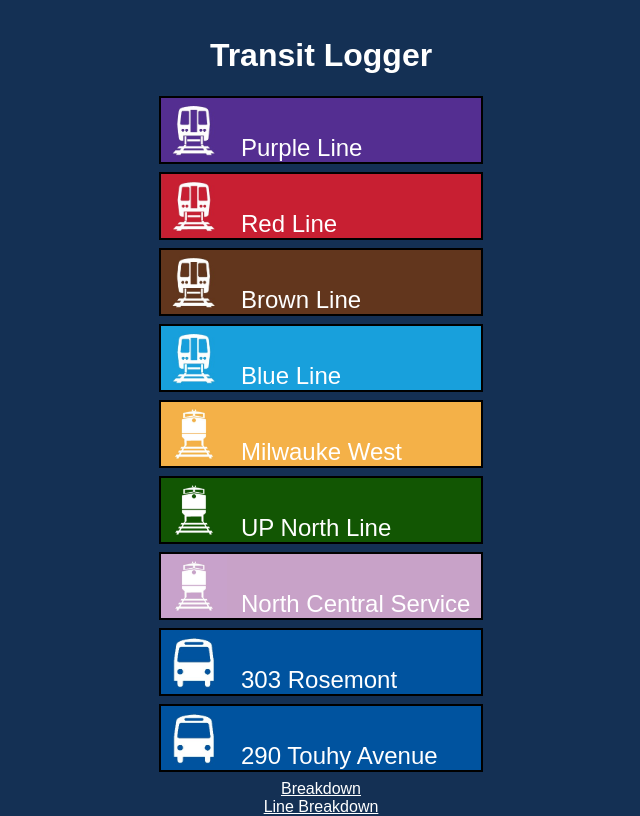
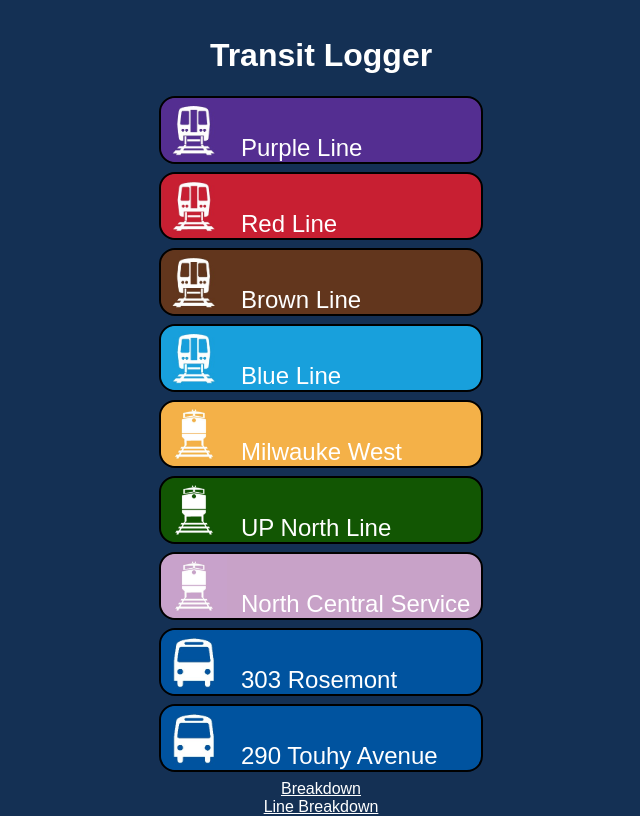
Before and after one commit to cgarcia33/transit-logger, a React (Create React App) app: page / in a window 1280 px wide. Shown: the whole page, without its empty margins (319-959 px from the left). Built offline with nearby package versions, Linux system fonts and the light colour scheme.

Commit message:
toggle buttons on TransitCard click

```diff
--- a/src/components/TransitCard/TransitCard.css
+++ b/src/components/TransitCard/TransitCard.css
@@ -3,6 +3,7 @@
   width: 20em;
   border: 2px solid;
   margin: 0.5em auto;
+  border-radius: 1rem;
 }
 
 .line-pic {
@@ -11,6 +12,7 @@
   background-size: contain;
   background-repeat: no-repeat;
   display: inline-block;
+  border-radius: 1rem;
 }
 
 .line-name {
@@ -19,3 +21,22 @@
   font-size: 1.5em;
   vertical-align: super;
 }
+
+.btn-row {
+  text-align: center;
+}
+
+.btn {
+  width: 6em;
+  height: 2.5em;
+  margin: 0 0.3em;
+  border-radius: 1rem;
+  background: #1e88e5;
+  color: white;
+  font-size: 1rem;
+  line-height: 1.2;
+  white-space: nowrap;
+  text-decoration: none;
+  padding: 0.25rem 0.5rem;
+  cursor: pointer;
+}
--- a/src/components/TransitCard/TransitCard.js
+++ b/src/components/TransitCard/TransitCard.js
@@ -2,12 +2,30 @@ import React, { Component } from "react";
 import "./TransitCard.css";
 
 class TransitCard extends Component {
-  state = {};
+  state = { showButtons: false };
+
+  handleClick = () => {
+    this.setState({ showButtons: !this.state.showButtons });
+  };
+
+  renderButtons = () => {
+    return this.state.showButtons ? (
+      <div className="btn-row">
+        <button className="btn">Start Trip</button>
+        <button className="btn">Breakdown</button>
+      </div>
+    ) : null;
+  };
 
   render() {
     const line = this.props.transitLine;
     return (
-      <div className="line-box" style={{ backgroundColor: line.color }}>
+      <div>
+        <div
+          className="line-box"
+          style={{ backgroundColor: line.color }}
+          onClick={this.handleClick}
+        >
           <div
             className="line-pic"
             style={{
@@ -18,6 +36,8 @@ class TransitCard extends Component {
           />
           <div className="line-name">{line.name}</div>
         </div>
+        {this.renderButtons()}
+      </div>
     );
   }
 }
```
Lines whose indentation alone changed are shown as unchanged.
